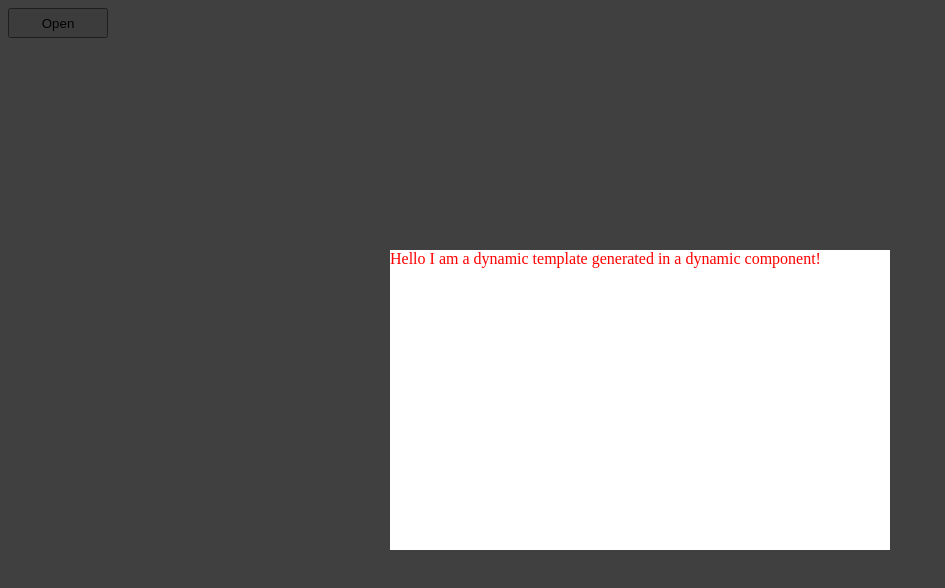
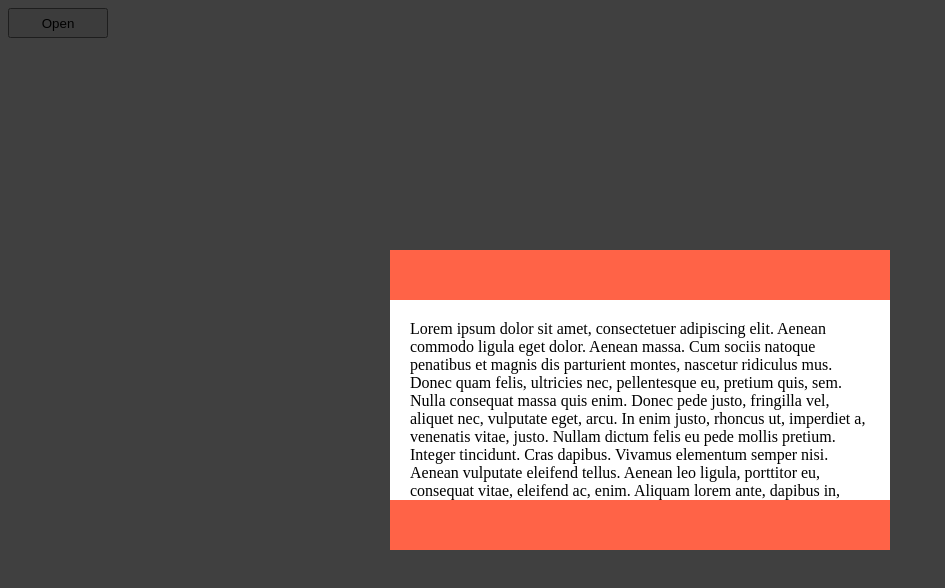
Before and after one commit to Tyler-V/ngx-easy-modal, an Angular app: page / in a window 1280 px wide. Both pictures are taken after a click on the button "Open". Shown: the top 588 px of the page, without its empty margins (0-945 px from the left). Built offline with nearby package versions, Linux system fonts and the light colour scheme.

Commit message:
Lorem ipsum

```diff
--- a/src/app/demo-modal/demo-modal.component.html
+++ b/src/app/demo-modal/demo-modal.component.html
@@ -1,3 +1,21 @@
 <ng-template #template>
-  <div [style.color]="'red'" (click)="onClick()">{{text}}</div>
+  <div class="container">
+    <div class="header"></div>
+    <div class="body">
+      <div class="content">
+        Lorem ipsum dolor sit amet, consectetuer adipiscing elit. Aenean commodo ligula eget dolor. Aenean massa. Cum sociis natoque
+        penatibus et magnis dis parturient montes, nascetur ridiculus mus. Donec quam felis, ultricies nec, pellentesque
+        eu, pretium quis, sem. Nulla consequat massa quis enim. Donec pede justo, fringilla vel, aliquet nec, vulputate eget,
+        arcu. In enim justo, rhoncus ut, imperdiet a, venenatis vitae, justo. Nullam dictum felis eu pede mollis pretium.
+        Integer tincidunt. Cras dapibus. Vivamus elementum semper nisi. Aenean vulputate eleifend tellus. Aenean leo ligula,
+        porttitor eu, consequat vitae, eleifend ac, enim. Aliquam lorem ante, dapibus in, viverra quis, feugiat a, tellus.
+        Phasellus viverra nulla ut metus varius laoreet. Quisque rutrum. Aenean imperdiet. Etiam ultricies nisi vel augue.
+        Curabitur ullamcorper ultricies nisi. Nam eget dui. Etiam rhoncus. Maecenas tempus, tellus eget condimentum rhoncus,
+        sem quam semper libero, sit amet adipiscing sem neque sed ipsum. Nam quam nunc, blandit vel, luctus pulvinar, hendrerit
+        id, lorem. Maecenas nec odio et ante tincidunt tempus. Donec vitae sapien ut libero venenatis faucibus. Nullam quis
+        ante. Etiam sit amet orci eget eros faucibus tincidunt. Duis leo. Sed fringilla mauris sit amet nibh.
+      </div>
+    </div>
+    <div class="footer"></div>
+  </div>
 </ng-template>
--- a/src/app/demo-modal/demo-modal.component.scss
+++ b/src/app/demo-modal/demo-modal.component.scss
@@ -0,0 +1,31 @@
+.container {
+  position: absolute;
+  left: 50%;
+  top: 50%;
+  height: 300px;
+  width: 500px;
+  margin-left: -250px;
+  margin-top: -150px;
+  background-color: white;
+  .header {
+    width: 100%;
+    height: 50px;
+    background-color: tomato;
+  }
+  .body {
+    width: 100%;
+    height: calc(100% - 100px);
+    overflow-y: auto;
+    .content {
+      padding: 20px;
+    }
+  }
+  .footer {
+    position: absolute;
+    bottom: 0;
+    left: 0;
+    width: 100%;
+    height: 50px;
+    background-color: tomato;
+  }
+}
--- a/src/app/demo-modal/demo-modal.component.ts
+++ b/src/app/demo-modal/demo-modal.component.ts
@@ -10,8 +10,6 @@
 
   @ViewChild('template') template;
 
-  public text = 'Hello I am a dynamic template generated in a dynamic component!';
-
   constructor(public modalService: EasyModalService) { }
 
   ngOnInit() { }
@@ -19,8 +17,4 @@
   open() {
     this.modalService.open(this.template);
   }
-
-  onClick() {
-    console.log('Click!');
-  }
 }
--- a/src/app/easy-modal/easy-modal.component.html
+++ b/src/app/easy-modal/easy-modal.component.html
@@ -1,3 +1 @@
-<div class="container">
-  <ng-container *ngIf="template" [ngTemplateOutlet]="template"></ng-container>
-</div>
+<ng-container *ngIf="template" [ngTemplateOutlet]="template"></ng-container>
--- a/src/app/easy-modal/easy-modal.component.scss
+++ b/src/app/easy-modal/easy-modal.component.scss
@@ -6,14 +6,3 @@
   height: 100%;
   background-color: rgba(0, 0, 0, .75);
 }
-
-.container {
-  position: absolute;
-  left: 50%;
-  top: 50%;
-  height: 300px;
-  width: 500px;
-  margin-left: -250px;
-  margin-top: -150px;
-  background-color: white;
-}
--- a/src/index.html
+++ b/src/index.html
@@ -2,7 +2,7 @@
 <html lang="en">
 <head>
   <meta charset="utf-8">
-  <title>NgxEasyModal</title>
+  <title>Ngx Easy Modal</title>
   <base href="/">
 
   <meta name="viewport" content="width=device-width, initial-scale=1">
```
